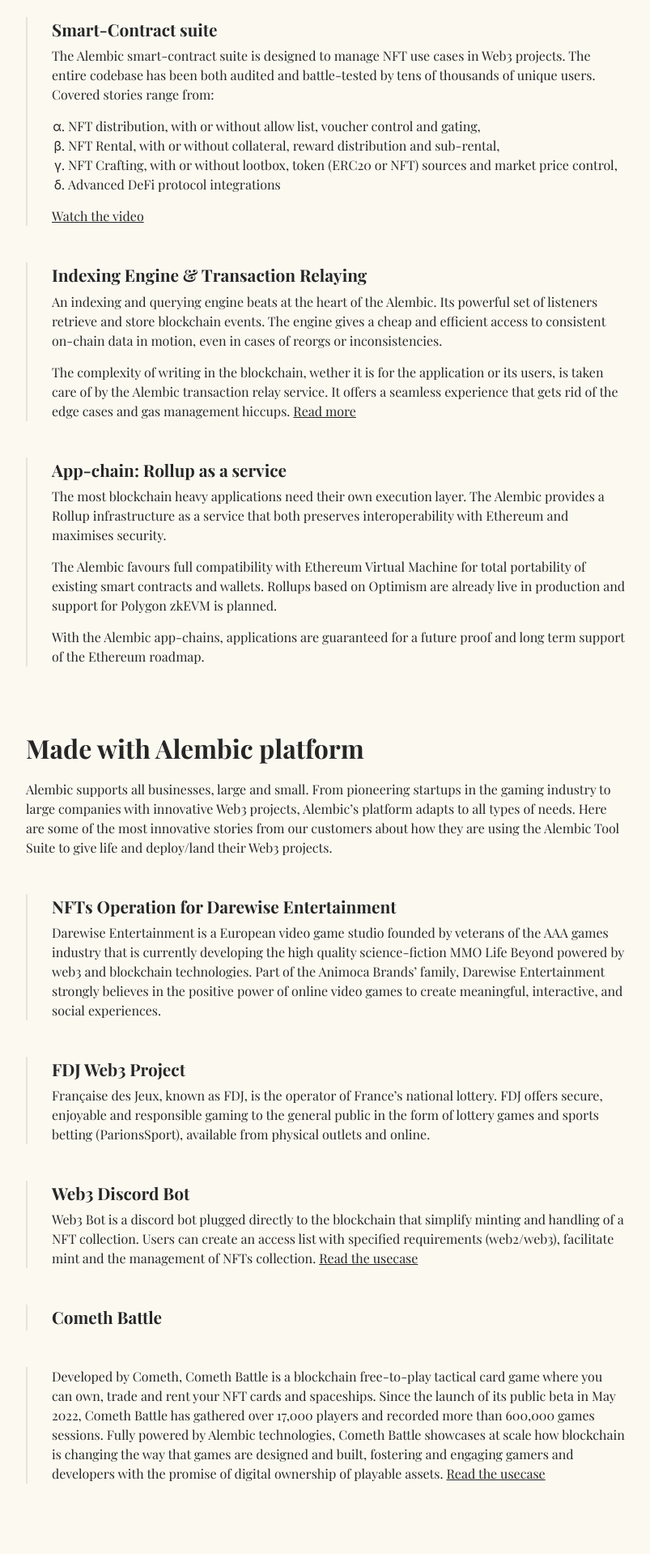
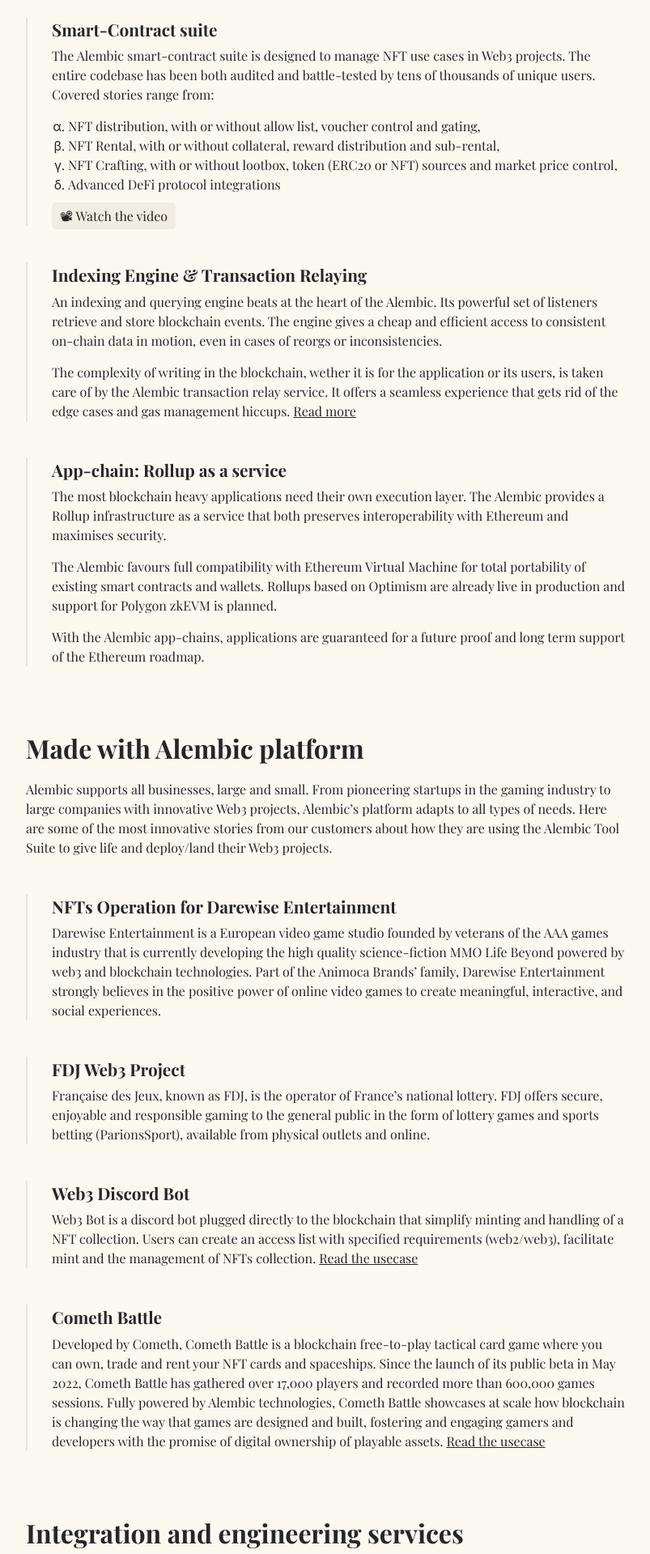
Before and after one commit to jdetychey/landing, a Jekyll site: the page built from index.markdown, in a window 1280 px wide. Shown: the part 1643-3562 px from the top of the page at 81% size, without its empty margins (238-1041 px from the left). Built offline with Jekyll 4.4.1, drawn with Linux system fonts in a browser that asks for light colours; some web fonts are replaced; our own code applies the rules of GitHub Pages for plain Markdown files.

Commit message:
call to action css

```diff
--- a/_layouts/default.html
+++ b/_layouts/default.html
@@ -8,5 +8,5 @@
       </div>
     </main>
   </body>
-  {%- include footer.html -%}
+
 </html>
--- a/_sass/minima/_layout.scss
+++ b/_sass/minima/_layout.scss
@@ -176,7 +176,7 @@
  * Page content
  */
 .page-content {
-  padding: $spacing-unit*1.5 0 0 0;
+  padding: $spacing-unit*1.5 0 $spacing-unit*3 0;
   flex: 1;
 }
 
--- a/_sass/minima/custom.scss
+++ b/_sass/minima/custom.scss
@@ -50,7 +50,7 @@
     top:-0.1em;
     border-width:2px;
     border-style:solid;
-    border-color:#d9e044;
+    border-color:#dcd7ce;
     position:absolute;
     border-right-color:transparent;
     width:100%;
@@ -68,7 +68,7 @@
     padding:0.1em 0.25em;
     border-width:2px;
     border-style:solid;
-    border-color:#d9e044;
+    border-color:#dcd7ce;
     border-left-color:transparent;
     border-top-color:transparent;
     position:absolute;
@@ -83,3 +83,13 @@
     margin-top: 2.5em;
     margin-bottom: 1em;
   }
+
+  .CTA{
+    text-decoration: none;
+    /* font-weight: bold; */
+    /* display: block; */
+    /* border: 1px solid; */
+    background: #f2ede2;
+    padding: 6px 10px;
+    border-radius: 5px;
+  }
--- a/index.markdown
+++ b/index.markdown
@@ -40,7 +40,7 @@ The platform architecture has 4 main layers which can be used together or separa
 >- NFT Crafting, with or without lootbox, token (ERC20 or NFT) sources and market price control,
 >- Advanced DeFi protocol integrations
 >
->[Watch the video](https://www.youtube.com/watch?v=p4vLq5_D-cQ)
+>[📽  Watch the video](https://www.youtube.com/watch?v=p4vLq5_D-cQ){:class="CTA"}
 
 >### Indexing Engine & Transaction Relaying
 >
@@ -74,7 +74,7 @@ Part of the Animoca Brands’ family, Darewise Entertainment strongly believes i
 >Web3 Bot is a discord bot plugged directly to the blockchain that simplify minting and handling of a NFT collection. Users can create an access list with specified requirements (web2/web3), facilitate mint and the management of NFTs collection. [Read the usecase](/usecases/discord)
 
 >### Cometh Battle
-
+>
 >Developed by Cometh, Cometh Battle is a blockchain free-to-play tactical card game where you can own, trade and rent your NFT cards and spaceships. Since the launch of its public beta in May 2022, Cometh Battle has gathered over 17,000 players and recorded more than 600,000 games sessions. Fully powered by Alembic technologies, Cometh Battle showcases at scale how blockchain is changing the way that games are designed and built, fostering and engaging gamers and developers with the promise of digital ownership of playable assets. [Read the usecase](/usecases/discord)
 
 ## Integration and engineering services
@@ -82,3 +82,6 @@ Part of the Animoca Brands’ family, Darewise Entertainment strongly believes i
 The integration team supports the creation of web3 project from both startups and large companies. Get in touch to know more about the Alembic and integration services.
 
 It worked for us, <span class="circle-sketch-highlight">let it work for you.</span>
+
+
+[📇  Contact us](mailto: contact+alembic@cometh.io){:class="CTA"}
```
